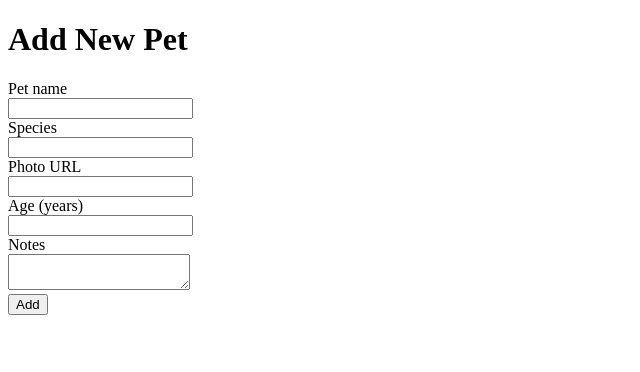
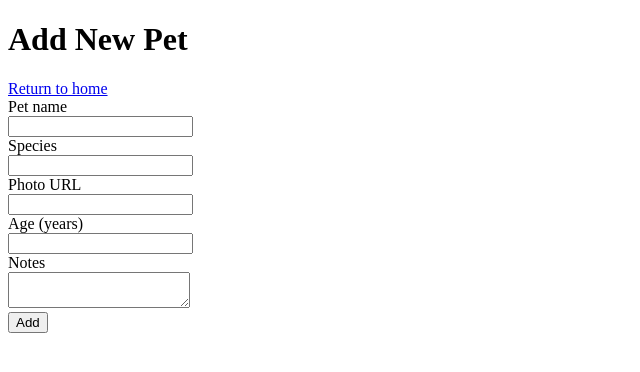
Before and after one commit to iam8/24.1-wtforms, a Flask app: page /add in a window 1280 px wide. Shown: the top 372 px of the page, without its empty margins (0-640 px from the left). Run offline with Flask 3, Linux system fonts and the light colour scheme.

Commit message:
Add link to return to homepage

```diff
--- a/templates/pet_add_form.jinja2
+++ b/templates/pet_add_form.jinja2
@@ -9,6 +9,10 @@
 {% block content %}
 
     <h1>Add New Pet</h1>
+
+    <div>
+        <a href="/">Return to home</a>
+    </div>
 
     <form method="POST">
         {{ form.hidden_tag() }}
--- a/templates/pet_display_and_edit.jinja2
+++ b/templates/pet_display_and_edit.jinja2
@@ -23,6 +23,10 @@
         {% endif %}
 
     </section>
+
+    <div>
+        <a href="/">Return to home</a>
+    </div>
 
     <section>
         <h3>Edit Pet</h3>
```
